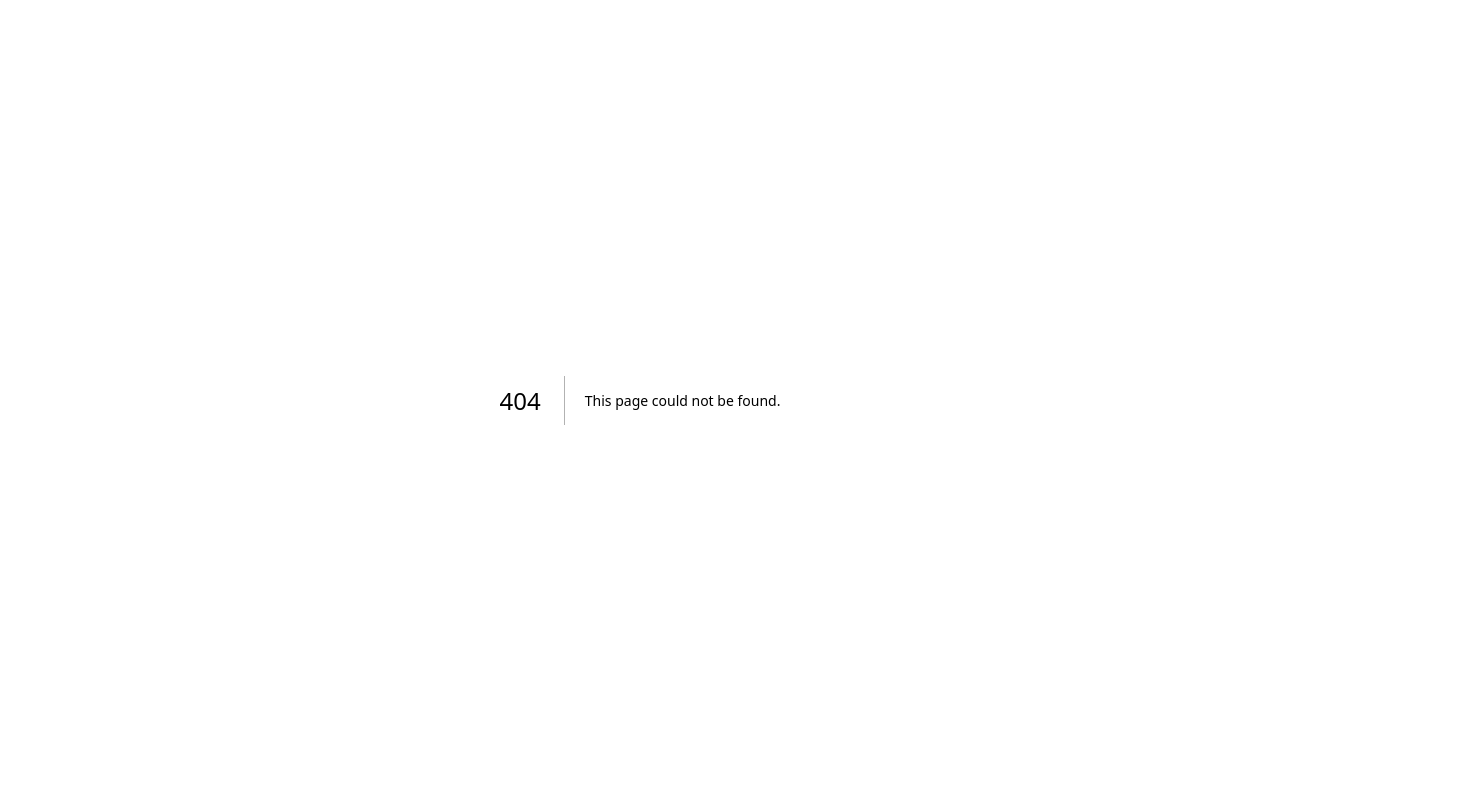
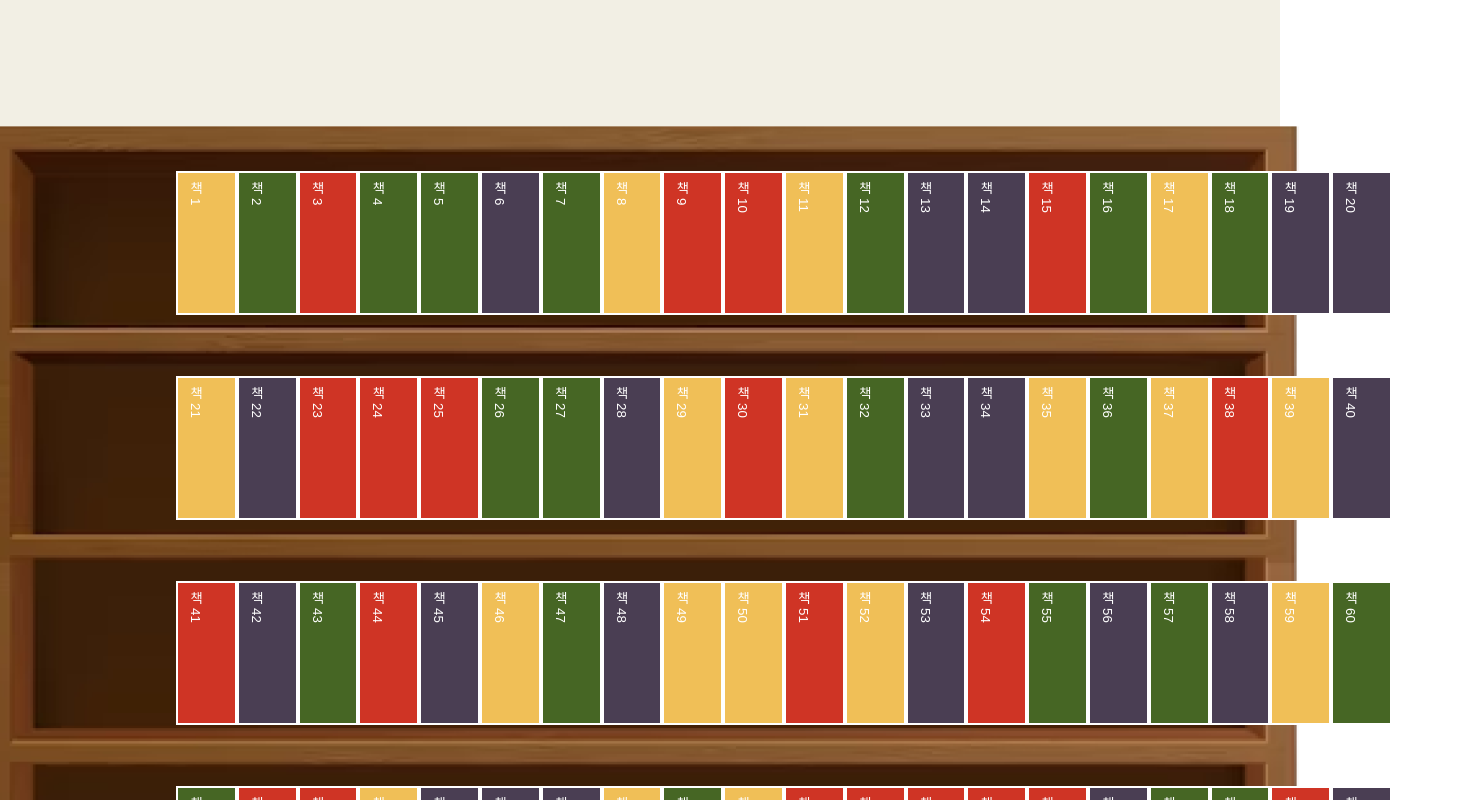
Before and after one commit to musickyi/bookworm-frontend, a Next.js app: page /1 in a window 1280 px wide. Before the commit this address had no page. Shown: the top 800 px of the page, 1472 px wide, since content can reach past the window. Built offline with nearby package versions, Linux system fonts and the light colour scheme; a web font is replaced by a local one.

Commit message:
메인 페이지 css 작업

```diff
--- a/next.config.js
+++ b/next.config.js
@@ -1,4 +1,8 @@
 /** @type {import('next').NextConfig} */
-const nextConfig = {}
+const nextConfig = {
+    compiler:{
+        styledComponents:true,
+    },
+}
 
 module.exports = nextConfig
--- a/package.json
+++ b/package.json
@@ -12,6 +12,7 @@
     "@types/node": "20.10.4",
     "@types/react": "18.2.45",
     "@types/react-dom": "18.2.17",
+    "axios": "^1.6.2",
     "eslint": "8.55.0",
     "eslint-config-next": "14.0.4",
     "next": "14.0.4",
--- /dev/null
+++ b/src/components/HomePage/index.tsx
@@ -0,0 +1,61 @@
+import React from 'react';
+import Bookcase from '../../../public/png/bookcase.png';
+import Image from 'next/image';
+import { useRouter } from 'next/router';
+import * as S from './style';
+export default function HomePage() {
+    const randomColors = ['#466624', '#CF3425', '#F0BF57', '#4A3E53'];
+
+    const router = useRouter();
+
+    const bookId: string | string[] | undefined = router.query.id;
+    const hyphenateBookId = (bookId: string | string[] | undefined) => {
+        if (typeof bookId === 'string') {
+            const prefix = bookId.slice(0, 1).toUpperCase();
+            const suffix = bookId.slice(1);
+            const hyphenatedId = `${prefix}-${suffix}`;
+            return hyphenatedId;
+        }
+        return '';
+    };
+
+    const getRandomColor = () => {
+        const randomIndex = Math.floor(Math.random() * randomColors.length);
+        return randomColors[randomIndex];
+    };
+
+    const generateBooks = () => {
+        const books = [];
+
+        for (let row = 0; row < 4; row++) {
+            const bookRow = [];
+
+            for (let column = 0; column < 20; column++) {
+                bookRow.push(
+                    <S.BookColoumn key={column} color={getRandomColor()}>
+                        책 {row * 20 + column + 1}
+                    </S.BookColoumn>
+                );
+            }
+
+            books.push(<S.BookRow key={row}>{bookRow}</S.BookRow>);
+        }
+
+        return books;
+    };
+
+
+    return (
+        <S.HomeContainer>
+            <S.BookcaseLocate>
+                <span>{hyphenateBookId(bookId)} 책장</span>
+            </S.BookcaseLocate>
+            <S.BookLocate>{generateBooks()}</S.BookLocate>
+            <S.BookcaseStyle>
+                <S.ImageContainer>
+                    <Image src={Bookcase} alt="Bookcase" />
+                </S.ImageContainer>
+            </S.BookcaseStyle>
+        </S.HomeContainer>
+    );
+}
--- /dev/null
+++ b/src/components/HomePage/style.ts
@@ -0,0 +1,61 @@
+import styled from "styled-components";
+
+export const HomeContainer = styled.div`
+    background-color: rgb(242, 239, 228);
+    width: 100%;
+    height: 100%;
+    display: flex;
+    justify-contents: center;
+    align-items: center;
+    flex-direction: column;
+`;
+
+export const BookcaseLocate = styled.div`
+    width: 100rem;
+    padding: 2rem;
+    font-size: 2.7rem;
+    justify-contents: flex-start;
+`;
+
+export const BookcaseStyle = styled.div`
+    display: flex;
+    justify-contents: center;
+    align-items: center;
+`;
+
+export const BookLocate = styled.div`
+    position: absolute;
+    display: flex;
+    top:10.7rem;
+    flex-wrap: wrap;
+    padding-left: 18rem;
+    z-index: 1;
+`;
+
+export const ImageContainer = styled.div`
+    position: relative;
+
+`;
+
+export const BookColoumn = styled.button`
+    width: 3.8rem;
+    height: 9rem;
+    padding:0.5rem;
+    display:flex;
+    background-color: ${(props) => props.color};
+    border: 2px solid #ffffff;
+    color: #fff;
+    align-items: flex-start;
+    justify-content: flex-start;
+    writing-mode: vertical-lr;
+    &:hover{
+        cursor:pointer;
+        background-color: lightgray;
+    }
+`;
+
+export const BookRow = styled.div`
+    display: flex;
+    flex-direction: row;
+    margin-bottom: 3.8rem;
+`;
--- /dev/null
+++ b/src/pages/[id].tsx
@@ -0,0 +1,11 @@
+import React from 'react'
+import { GlobalStyles } from '../styles/GlobalStyles'
+import HomePage from '../components/HomePage'
+
+export default function Home() {
+  return (
+      <HomePage/>
+
+
+  )
+}
```
Also changed, not shown: src/pages/index.tsx (deleted, +0 -8 lines), public/png/bookcase.png (added), 1 other file (tests, documents, lock files or other folders).
